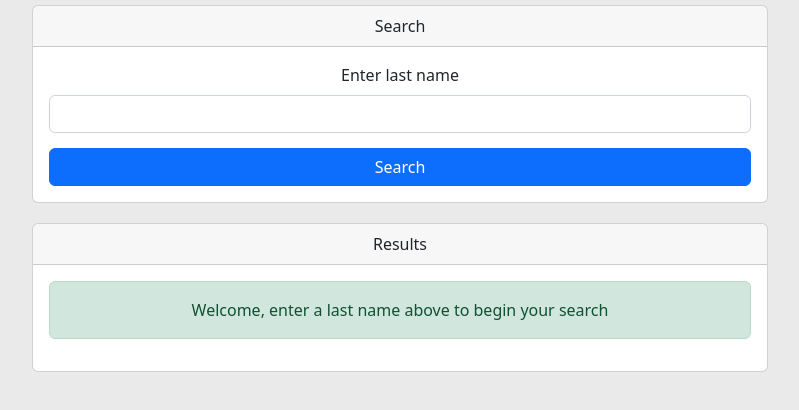
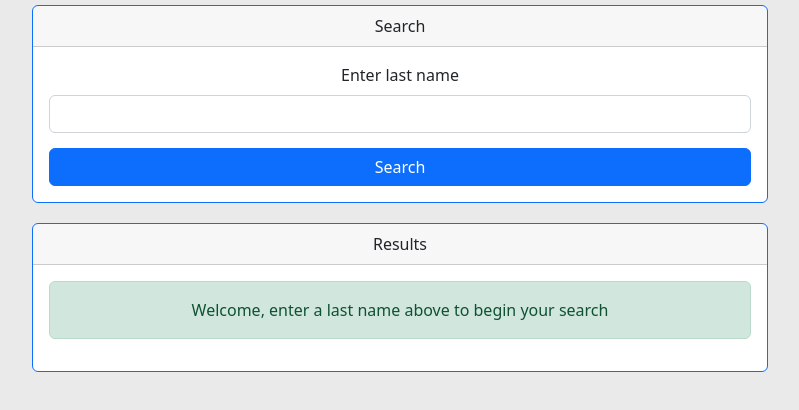
Before and after one commit to Trail-Traveler/uaw4121-josh-ex, a React (Create React App) app in the folder client/: page / in a window 1280 px wide. Shown: the top 410 px of the page, without its empty margins (240-1039 px from the left). Built offline with nearby package versions, Linux system fonts and the light colour scheme.

Commit message:
Add blue accent

```diff
--- a/client/src/Components/CardSection/CardSection.js
+++ b/client/src/Components/CardSection/CardSection.js
@@ -6,7 +6,7 @@ const CardSection = (props) => {
     <div
       className={`${classes["col-center"]} col-lg-8 col-md-10 col-xxs-11 text-center`}
     >
-      <Card>
+      <Card className={classes.card}>
         <Card.Header>{props.title}</Card.Header>
         <Card.Body>{props.children}</Card.Body>
       </Card>
--- a/client/src/Components/CardSection/Section.module.css
+++ b/client/src/Components/CardSection/Section.module.css
@@ -1,7 +1,5 @@
 .card {
-  width: 50%;
   border-radius: 15px;
-
   background-color: rgb(188, 188, 188);
   border-color: #0d6efd !important;
 }
```
